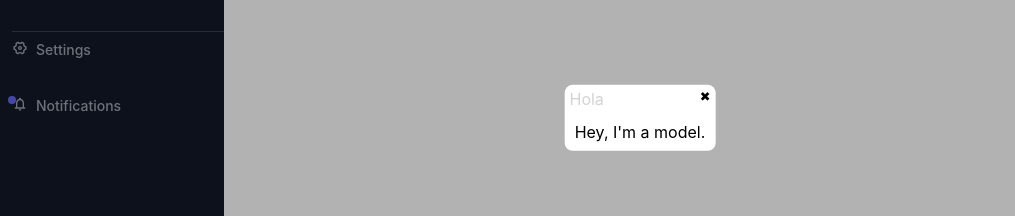
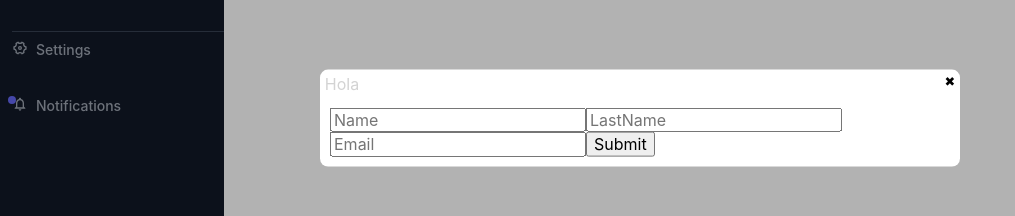
Before and after one commit to jbetancur12/apartment-manager, a React (Create React App) app: page /about in a window 1280 px wide. Both pictures are taken after a click on the button "Add Tenant". Shown: the part 282-498 px from the top of the page, without its empty margins (0-1015 px from the left). Built offline with nearby package versions, Linux system fonts and the light colour scheme.

Commit message:
useForm react hook

```diff
--- a/package.json
+++ b/package.json
@@ -19,6 +19,7 @@
     "purecss": "^2.1.0",
     "react": "^18.1.0",
     "react-dom": "^18.1.0",
+    "react-hook-form": "^7.31.3",
     "react-icons": "^4.4.0",
     "react-router-dom": "^6.3.0",
     "react-scripts": "5.0.1",
--- a/src/Components/Tenants/Tenants.tsx
+++ b/src/Components/Tenants/Tenants.tsx
@@ -6,6 +6,7 @@ import Modal from "../Modal/Modal";
 import { Table } from "./Table";
 import { data } from "./data";
 import "./Tenants.scss";
+import Form from "./components/Form";
 
 const Tenants = () => {
   const { isShown, toggle } = useModal();
@@ -23,8 +24,8 @@ const Tenants = () => {
       <Modal
         isShown={isShown}
         hide={toggle}
-        modalContent={content}
         headerText="Hola"
+        modalContent={<Form />}
       />
       <Table data={data} />
     </div>
--- a/src/Components/Tenants/components/Form.tsx
+++ b/src/Components/Tenants/components/Form.tsx
@@ -1,7 +1,41 @@
 import React from "react";
+import { useForm, SubmitHandler } from "react-hook-form";
+
+interface Tenant {
+  firstname: string;
+  lastname: string;
+  email: string;
+}
 
 const Form = () => {
-  return <div>Form</div>;
+  const {
+    register,
+    handleSubmit,
+    formState: { errors },
+  } = useForm<Tenant>();
+
+  const onSubmit: SubmitHandler<Tenant> = (data) => console.log(data);
+  console.log(errors);
+  return (
+    <form onSubmit={handleSubmit(onSubmit)}>
+      <input
+        {...register("firstname", { required: "Name is required" })}
+        type="text"
+        placeholder="Name"
+      />
+      <input
+        {...register("lastname", { required: "LastName is required" })}
+        type="text"
+        placeholder="LastName"
+      />
+      <input
+        {...register("email", { required: "Email is required" })}
+        type="email"
+        placeholder="Email"
+      />
+      <input type="submit" />
+    </form>
+  );
 };
 
 export default Form;
```
Also changed, not shown: 1 other file (tests, documents, lock files or other folders).
